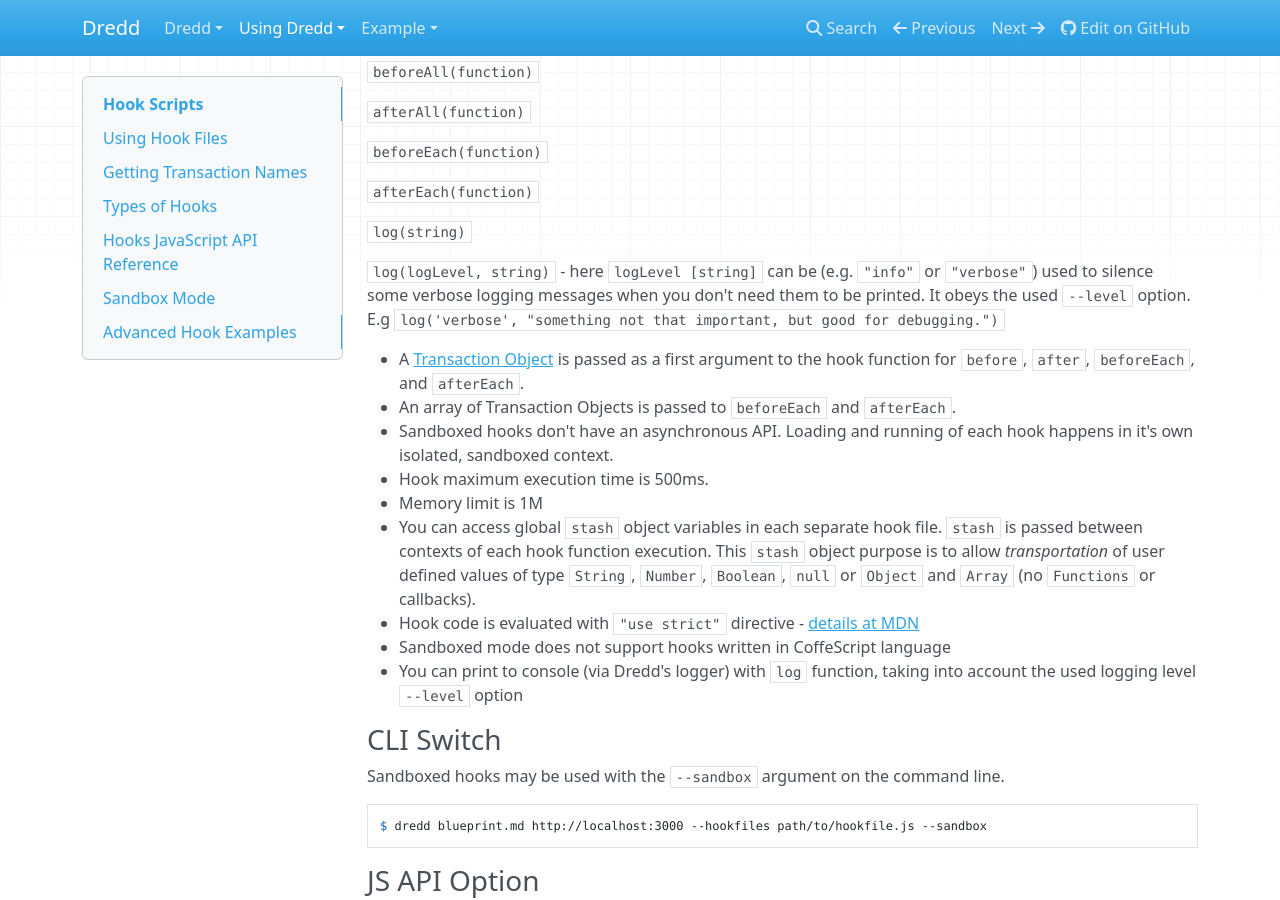
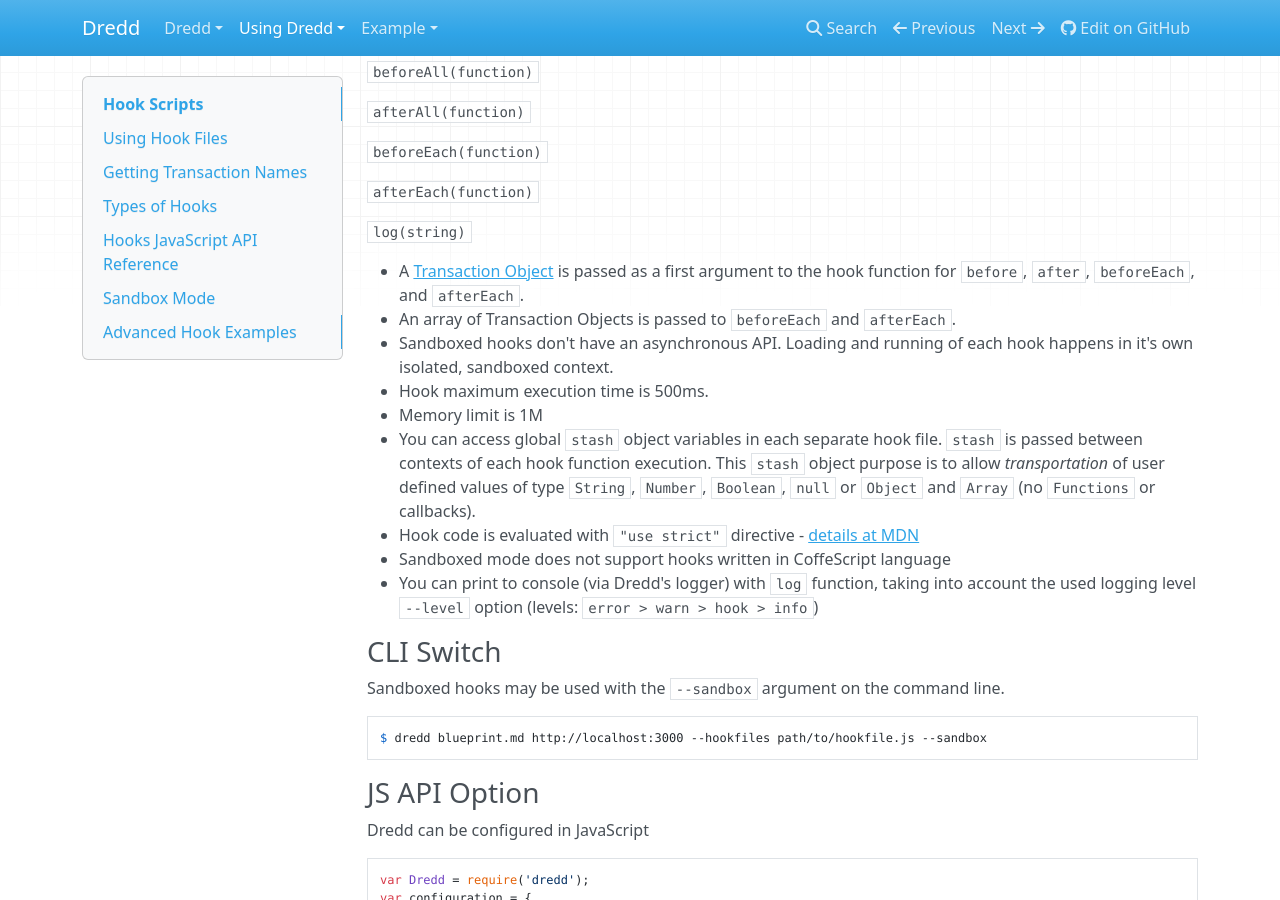
Before and after one commit to apiaryio/dredd, an MkDocs documentation site: the page built from docs/hooks.md, in a window 1280 px wide and 900 px high, scrolled down 5471 px. Built offline with MkDocs 1.6.1, drawn with Linux system fonts in a browser that asks for light colours; nearby versions of some CDN libraries; old or Windows-style settings are respelled for this version of MkDocs.

Commit message:
Hooks.log accepts only one argument for now
- in the future, we may introduce hooks.logger.log/warn/info/debug as a proxy to logger functions

```diff
--- a/docs/hooks.md
+++ b/docs/hooks.md
@@ -275,8 +275,6 @@
 
 `log(string)`
 
-`log(logLevel, string)` - here `logLevel [string]` can be (e.g. `"info"` or `"verbose"`) used to silence some verbose logging messages when you don't need them to be printed. It obeys the used `--level` option. E.g `log('verbose', "something not that important, but good for debugging.")`
-
 - A [Transaction Object](#transaction-object-structure) is passed as a first argument to the hook function for `before`, `after`, `beforeEach`, and `afterEach`.
 - An array of Transaction Objects is passed to `beforeEach` and `afterEach`.
 - Sandboxed hooks don't have an asynchronous API. Loading and running of each hook happens in it's own isolated, sandboxed context.
@@ -288,7 +286,7 @@
   of type `String`, `Number`, `Boolean`, `null` or `Object` and `Array` (no `Functions` or callbacks).
 - Hook code is evaluated with `"use strict"` directive - [details at MDN](https://mdn.io/use+strict)
 - Sandboxed mode does not support hooks written in CoffeScript language
-- You can print to console (via Dredd's logger) with `log` function, taking into account the used logging level `--level` option
+- You can print to console (via Dredd's logger) with `log` function, taking into account the used logging level `--level` option (levels: `error > warn > hook > info`)
 
 ### CLI Switch
 
```
Also changed, not shown: 8 other files.
